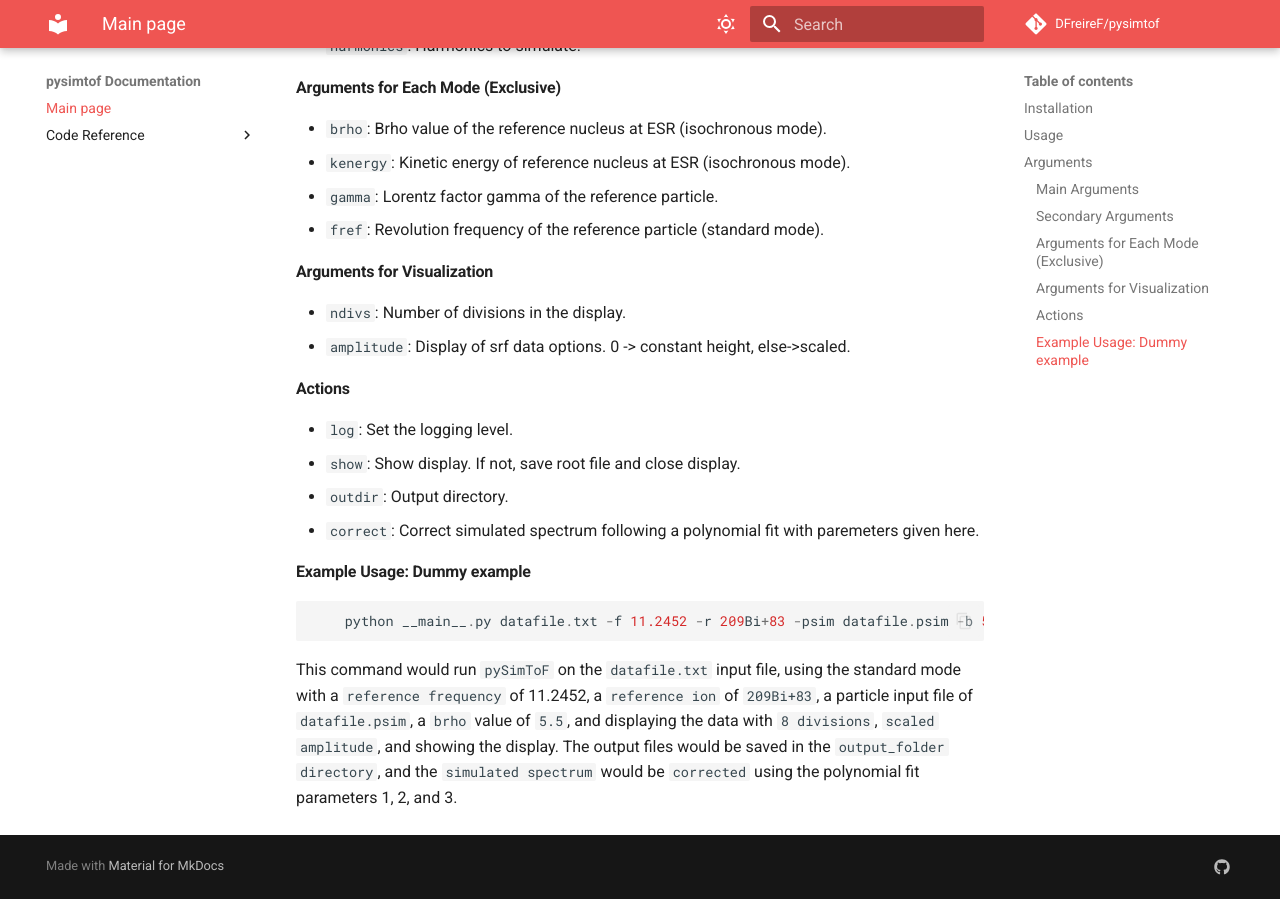
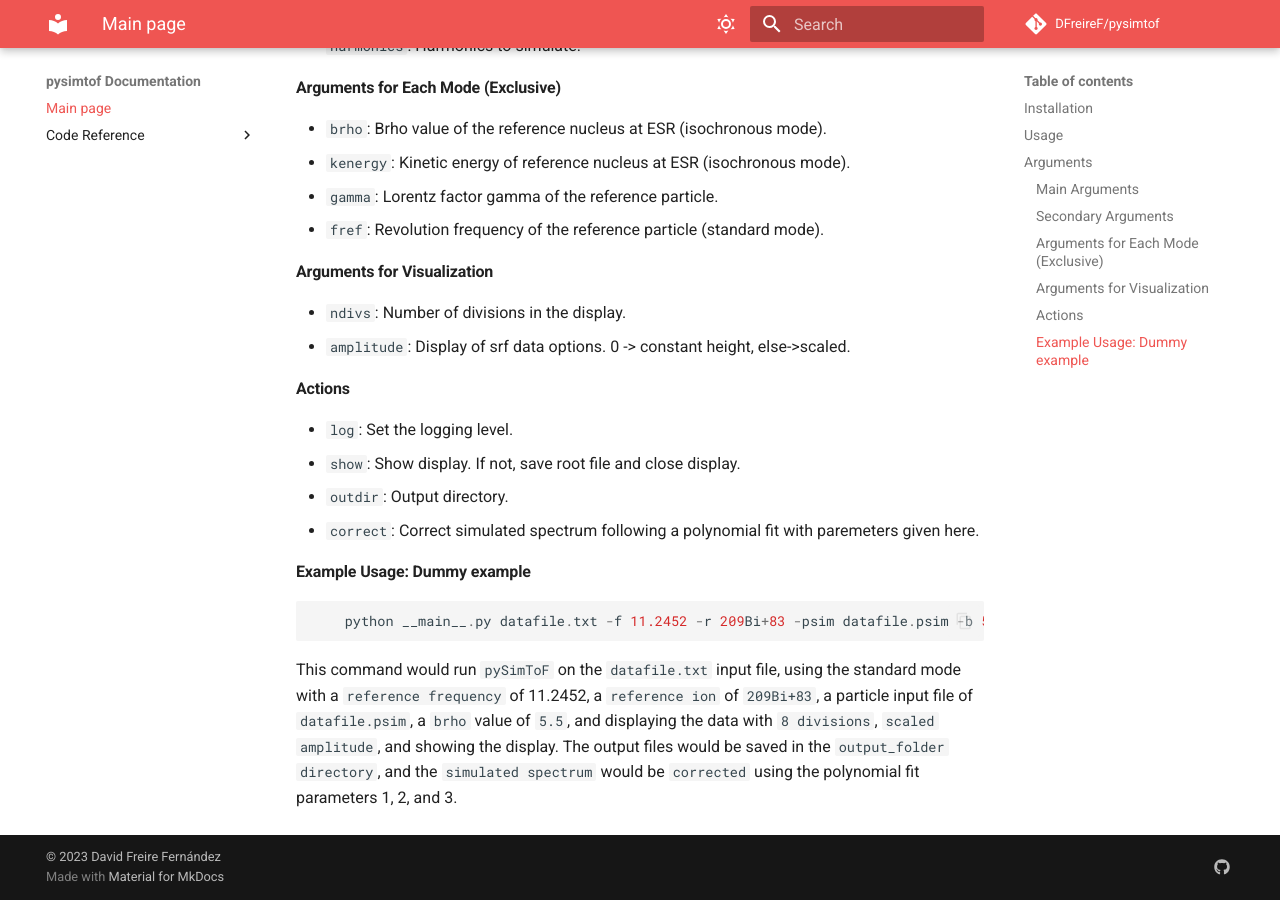
Before and after one commit to DFreireF/rionid, an MkDocs documentation site: the page built from docs/index.md, in a window 1280 px wide and 900 px high, scrolled down 1077 px. Built offline with MkDocs 1.6.1 and Material for MkDocs 9.7.7, drawn with Linux system fonts in a browser that asks for light colours; comment, search, counter and statistics services are not loaded.

Commit message:
Update mkdocs.yml

```diff
--- a/mkdocs.yml
+++ b/mkdocs.yml
@@ -56,3 +56,5 @@ extra:
   social:
   - icon: fontawesome/brands/github
     link: https://github.com/DFreireF
+copyright: |
+  &copy; 2023 <a href="https://github.com/DFreireF"  target="_blank" rel="noopener">David Freire Fernández</a>
```
